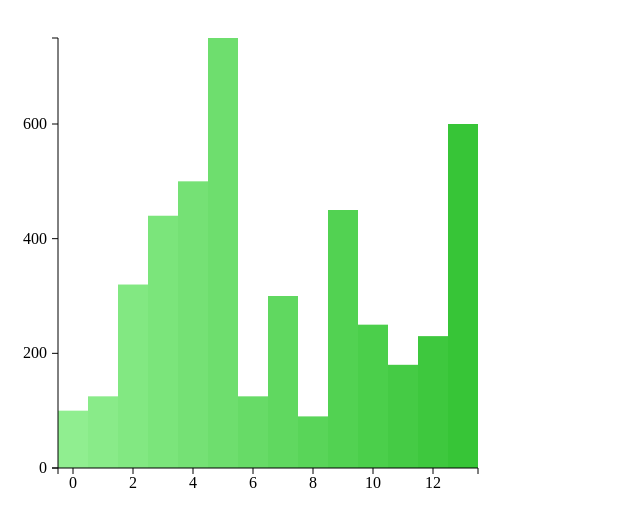
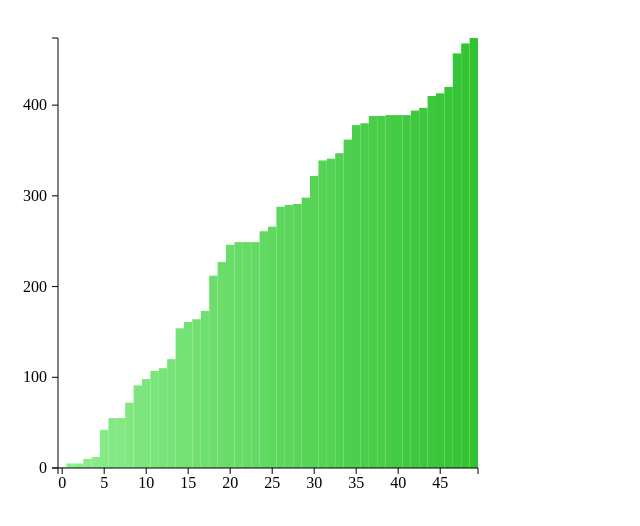
Before and after one commit to kharioki/learning-D3, a plain HTML site: page index.html in a window 1280 px wide. Shown: the whole page, without its empty margins (0-640 px from the left). Drawn offline with nearby package versions, Linux system fonts and the light colour scheme.

Commit message:
randomize data

```diff
--- a/index.html
+++ b/index.html
@@ -7,7 +7,19 @@
     <div id="chart"></div>
 
     <script>
-      var myData = [100, 125, 320, 440, 500, 750, 125, 300, 90, 450, 250, 180, 230, 600];
+      // var myData = [100, 125, 320, 440, 500, 750, 125, 300, 90, 450, 250, 180, 230, 600];
+
+      var myData = [];
+      var dataCount = 50;
+
+      for(var i = 0; i < dataCount; i++) {
+        myData.push(Math.round(Math.random() * 500))
+      }
+
+      // sort myData
+      myData.sort(function(a, b) {
+        return a - b;
+      })
 
       var margin = {
 			top: 30,
@@ -113,7 +125,7 @@
       var hAxis = d3.svg.axis()
         .scale(hScale)
         .orient("bottom")
-        .tickValues(hScale.domain().filter(function(d, i) { return !(i % (myData.length/7)); }))
+        .tickValues(hScale.domain().filter(function(d, i) { return !(i % (myData.length/10)); }))
 
       // H Guide
       var hGuide = d3.select('svg')
```
